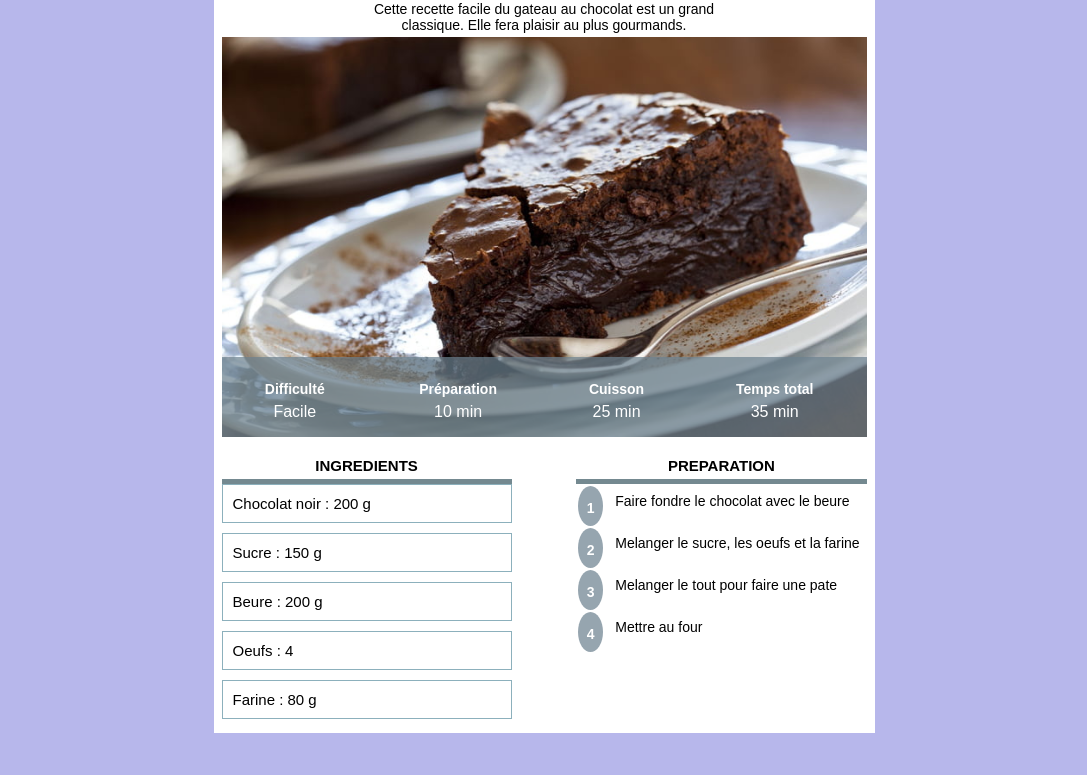
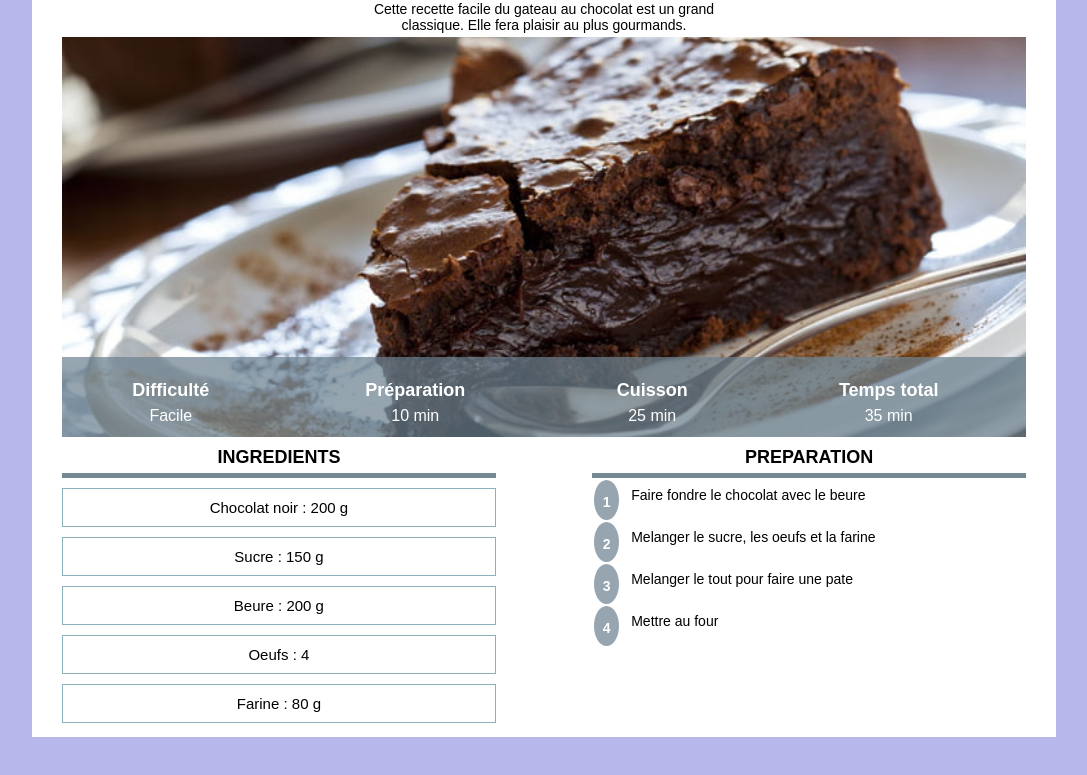
Before and after one commit to EmeryKamanga/Site-recette, a plain HTML site: page index.html in a window 1280 px wide. Shown: the part 193-968 px from the top of the page, without its empty margins (96-1183 px from the left). Drawn offline with Linux system fonts and the light colour scheme.

Commit message:
Add files via upload

```diff
--- a/index.html
+++ b/index.html
@@ -3,7 +3,7 @@
 <head>
     <meta charset="UTF-8">
     <meta name="viewport" content="width=device-width, initial-scale=1.0">
-    <title>scraping</title>
+    <title>Recette</title>
     <link rel="stylesheet" href="recette.css">
 
 </head>
--- a/recette.css
+++ b/recette.css
@@ -33,8 +33,9 @@ p.description {
 }
 .contenu {
     background-color: white;
-    margin: 0 8px 40px;
-    padding: 50px 8px 0;
+    margin: 0 10% 80px;
+    padding: 50px 30px 0;
+    min-width: 300px;
     box-shadow: 0 0 0 0 rgba(0, 0, 0, 0.73);
     overflow: visible;
 }
@@ -63,38 +64,45 @@ h1 {
     position: absolute;
     bottom: 0;
     width: 100%;
-    height: 50px;
+    height: 80px;
     color: white;
     background-color: #6c8290b6;
     text-align: center;
 }
 .img #table th {
-    font-size: 12px;
+    font-size: 18px;
     vertical-align: bottom;
     padding: 4px ;
 }
 .img #table td {
-    font-size: 14px;
+    font-size: 16px;
     vertical-align: top;
 
 }
 .colonne {
-    width: 100%;
-    margin-top: 20px;
+    width: 45%;
 }
 .colonne h2 {
     text-align: center;
     text-transform: uppercase;
-    font-size: 15px;
+    font-size: 18px;
+    margin-top: 10px;
     border-bottom: 5px solid rgb(116, 137, 144);
     padding-bottom: 5px;
 }
 .colonne1 {
     display: inline-block;
+    margin-right: 10%;
+}
+.colonne2 {
+    float: right;
+}
+.liste {
+    text-align: center;
 }
 .liste p {
     border: 1px solid rgb(140, 176, 188);
-    margin: 0 0 10px;
+    margin: 10px 0;
     padding: 10px;
     font-size: 15px;
 }
@@ -109,6 +117,7 @@ h1 {
     padding-top: 4px;
     box-sizing: border-box;
     border-radius: 50%;
+    margin: 0;
 }
 .preparation #etape {
     font-size: 14px;
@@ -118,41 +127,3 @@ h1 {
 .preparation tr {
     height: 40px;
 }
-
-
-@media only screen  and (min-width: 768px){
-    .contenu {
-        min-width: 350px;
-        max-width: 650px;
-        margin: 0 10% 40px;
-        padding: 50px 8px 0;
-    }
-    .img #table {
-        height: 80px;
-    }
-    .img #table th {
-        font-size: 14px;
-    }
-    .img #table td {
-        font-size: 16px;
-
-    }
-    .colonne {
-        width: 45%;
-    }
-    .colonne1 {
-        margin-right: 10%;
-    }
-    .colonne2 {
-        float: right;
-    }
-
-}
-
-@media only screen  and (min-width: 768px){
-    .contenu {
-        min-width: 350px;
-        margin: 0 auto 40px;
-        width: 645px;
-    }
-}
```
